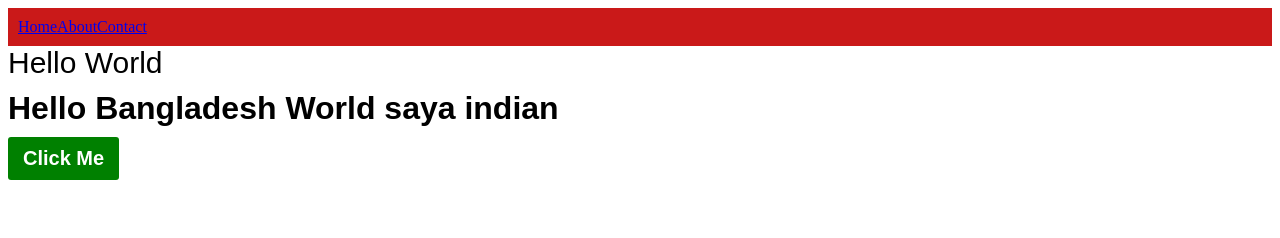
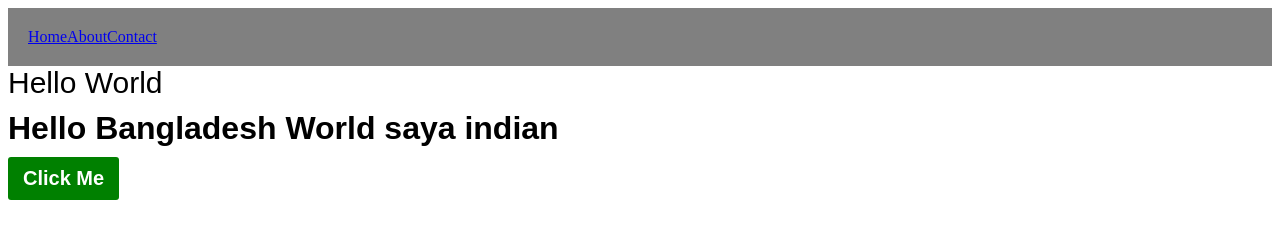
Before and after one commit to azrilpramudia/learn-github-full-course, a plain HTML site: page index.html in a window 1280 px wide. Drawn offline with Linux system fonts and the light colour scheme.

Commit message:
learn github

```diff
--- a/index.html
+++ b/index.html
@@ -23,10 +23,10 @@
     }
 
     .container {
-        background-color: #ca1919;
+      background-color: gray;
       overflow: hidden;
       display: flex;
-            padding: 10px;
+      padding: 20px;
     }
     .navbar a {
       color: white;
@@ -61,8 +61,8 @@
       <a href="#">Home</a>
       <a href="#">About</a>
       <a href="#">Contact</a>
+    </div>
 
-    </div>
     <p>Hello World</p>
     <h1>Hello Bangladesh World saya indian</h1>
     <button>Click Me</button>
```
Also changed, not shown: images/BasicGuideGitHub.jpg (added), 1 other file. Lines whose indentation alone changed are shown as unchanged.
